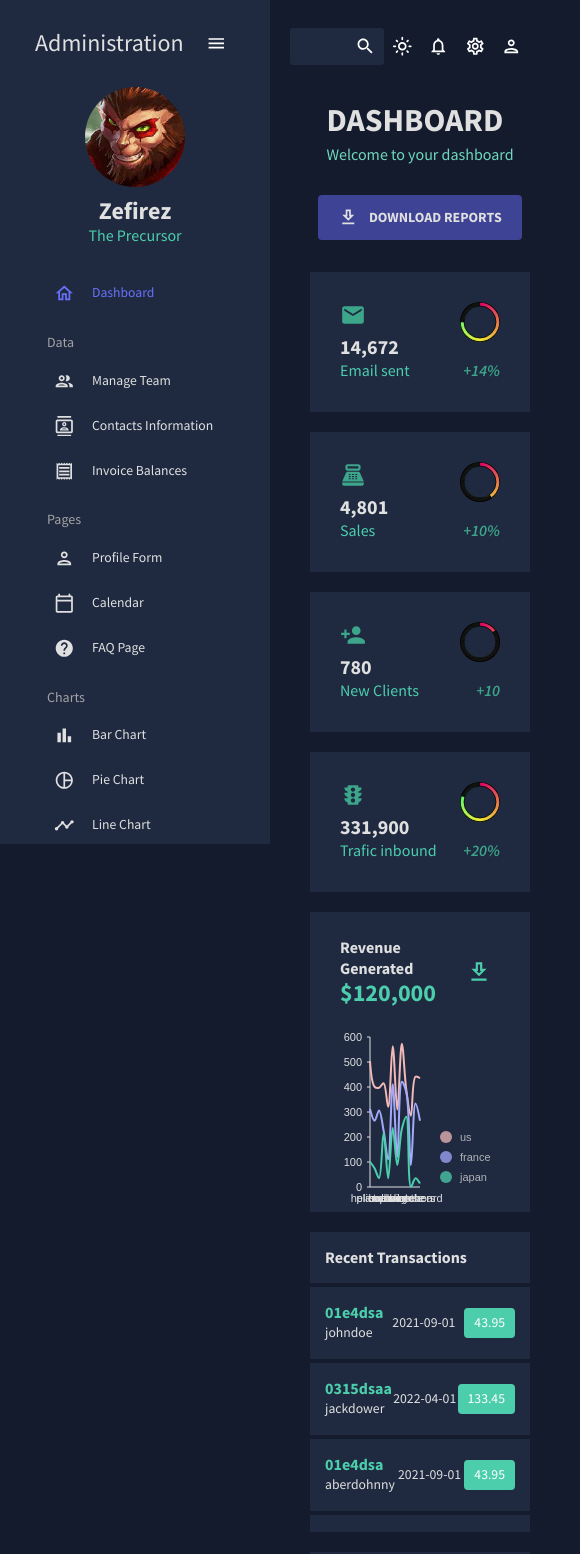
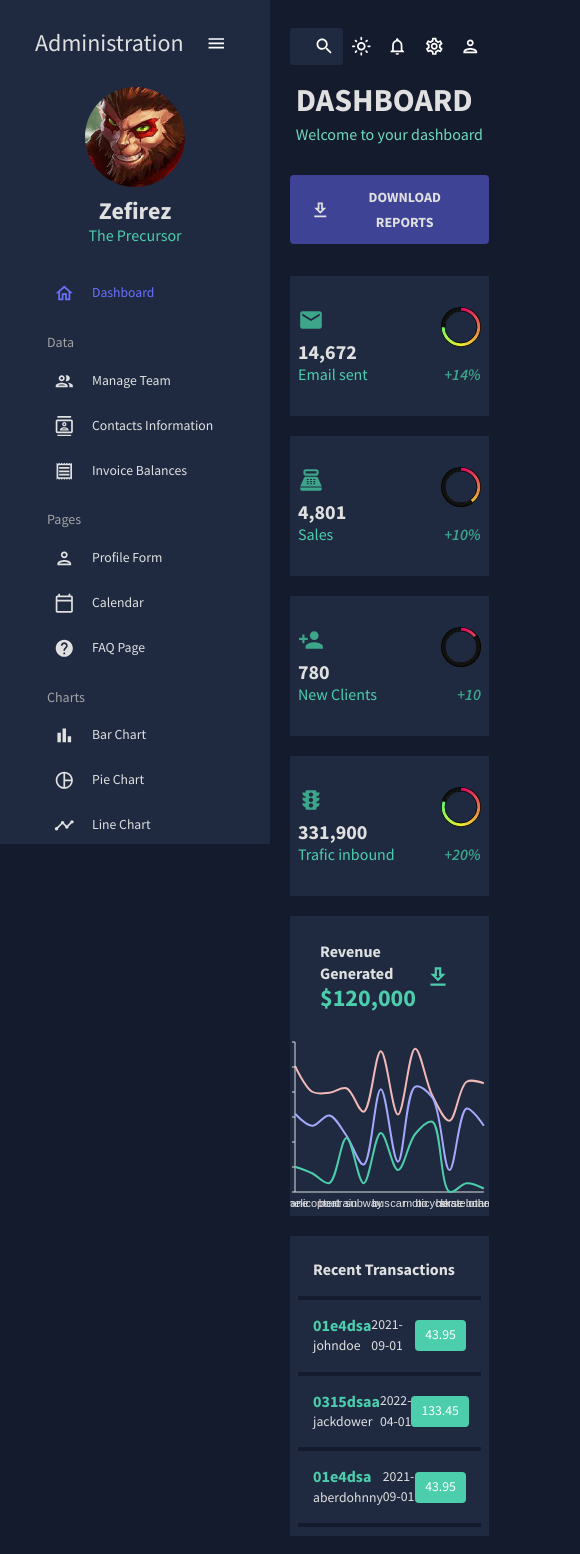
Before and after one commit to Tsumirez/react-dashboard, a React (Create React App) app: page / in a window 390 px wide. Shown: the top 1554 px of the page, 580 px wide, since content can reach past the window. Built offline with nearby package versions, Linux system fonts and the light colour scheme.

Commit message:
bar chart, line chart and dashboard rwd adjustments

```diff
--- a/package.json
+++ b/package.json
@@ -1,6 +1,6 @@
 {
   "name": "dashboard",
-  "homepage": "https://tsumirez.github.io/react-dashboard/",
+  "homepage": "https://tsumirez.github.io/react-dashboard",
   "version": "0.1.0",
   "private": true,
   "dependencies": {
--- a/src/components/BarChart.jsx
+++ b/src/components/BarChart.jsx
@@ -1,3 +1,4 @@
+import { useEffect } from "react";
 import { useTheme } from "@mui/material";
 import { ResponsiveBar } from "@nivo/bar";
 import { tokens } from "../theme";
@@ -6,6 +7,15 @@ import { mockBarData as data } from "../data/mockData";
 const BarChart = ({ isDashboard = false }) => {
     const theme = useTheme();
     const colors = tokens(theme.palette.mode);
+    let bodyElement = document.querySelector("body");
+    let bodyStyles = window.getComputedStyle(bodyElement);
+    let barChartMarginLeft = parseInt((bodyStyles.getPropertyValue("--bar-chart-margin-left")));
+    let barChartMarginRight = parseInt((bodyStyles.getPropertyValue("--bar-chart-margin-right")));
+    console.log(barChartMarginLeft);
+
+    useEffect(() => {
+        console.log("change");
+    });
 
     return (
         <div class="bar-chart">
@@ -51,7 +61,7 @@ const BarChart = ({ isDashboard = false }) => {
                 }}
                 keys={["Playstation", "Xbox", "Nitendo", "PC", "Accessories"]}
                 indexBy="quarter"
-                margin={{ top: 50, right: 0, bottom: 50, left: 50 }}
+                margin={{ top: 50, right: barChartMarginRight, bottom: 50, left: barChartMarginLeft }}
                 padding={0.3}
                 valueScale={{ type: "linear" }}
                 indexScale={{ type: "band", round: true }}
--- a/src/components/LineChart.jsx
+++ b/src/components/LineChart.jsx
@@ -6,6 +6,10 @@ import { useTheme } from "@mui/material";
 const LineChart = ({ isDashboard = false }) => {
     const theme = useTheme();
     const colors = tokens(theme.palette.mode);
+    let bodyElement = document.querySelector("body");
+    let bodyStyles = window.getComputedStyle(bodyElement);
+    let lineChartMarginLeft = parseInt((bodyStyles.getPropertyValue("--line-chart-margin-left")));
+    let lineChartMarginRight = parseInt((bodyStyles.getPropertyValue("--line-chart-margin-right")));
 
     return (
         <ResponsiveLine
@@ -44,7 +48,7 @@ const LineChart = ({ isDashboard = false }) => {
                 },
             }}
             colors={isDashboard ? { datum: "color" } : { scheme: "set1" }} // added
-            margin={{ top: 50, right: 110, bottom: 50, left: 60 }}
+            margin={{ top: 50, right: lineChartMarginRight, bottom: 50, left: lineChartMarginLeft }}
             xScale={{ type: "point" }}
             yScale={{
                 type: "linear",
--- a/src/index.css
+++ b/src/index.css
@@ -1,9 +1,23 @@
 @import url('https://fonts.googleapis.com/css2?family=Source+Sans+Pro:ital,wght@0,400;0,700;1,600&display=swap');
+
+* {
+  margin: 0;
+  padding: 0;
+  word-wrap: break-word;
+  box-sizing: border-box;
+}
 
 html, body, #root, .app {
   height: 100%;
   width: 100%;
   font-family: "Source Sans Pro",sans-serif;
+}
+
+body {
+  --bar-chart-margin-left: 30;
+  --bar-chart-margin-right: 120;
+  --line-chart-margin-left: 60;
+  --line-chart-margin-right: 110;
 }
 
 .app {
@@ -76,19 +90,17 @@ main.content {
 }
 
 .bar-chart {
-  height: 100%;
+  height:100%;
   shape-rendering: crispedges;
 }
 
 .pie-chart {
-  /* height: 100%;   */
-  width: 50%;
   margin-left: 10%;
   aspect-ratio: 1/1;
 }
 
 .bar-chart svg, .pie-chart svg {
-  min-width: 240px;
+  width: 100%;
 }
 
 /* Nivo Pie Chart arc labels font-size hack */
@@ -125,16 +137,33 @@ div[class$="MuiDataGrid-root"] {
 }
 
 @media screen and (max-width: 586px) {
+  body {
+    --bar-chart-margin-left: 0;
+    --bar-chart-margin-right: 0;
+    --line-chart-margin-left: 5;
+    --line-chart-margin-right: 5;
+  }
+
+  .top-bar {
+    padding: .5rem 0rem 1rem 0
+  }
+
   .dashboard-header {
     flex-direction: column;
     padding-bottom: 2rem;
   }
 
+  #dashboard-panels {
+    column-gap: 0;
+  }
+
   .small-panel {
     grid-column: span 12;
+    padding: .5rem;
   }
 
   .transactions-panel, .medium-panel {
     grid-column: span 12;
+    padding: .5rem;
   }
 }
--- a/src/scenes/dashboard/index.jsx
+++ b/src/scenes/dashboard/index.jsx
@@ -19,7 +19,7 @@ const Dashboard = () => {
   const colors = tokens(theme.palette.mode);
 
   return (
-    <Box m="20px">
+    <>
       <Box display='flex' justifyContent='space-between' alignItems='center' className="dashboard-header">
         <Header title="DASHBOARD" subtitle="Welcome to your dashboard" />
 
@@ -209,7 +209,7 @@ const Dashboard = () => {
           className="medium-panel grow"
           backgroundColor={colors.primary[400]}
         >
-          <Typography variant="h5" fontWeight="600" sx={{ p: "30px 30px 0 30px" }}>Sales Quantity</Typography>
+          <Typography variant="h5" fontWeight="600">Sales Quantity</Typography>
           <Box height="250px" mt="-20px">
             <BarChart isDashboard={true} />
           </Box>
@@ -226,7 +226,7 @@ const Dashboard = () => {
           </Box>
         </Box>
       </Box>
-    </Box>
+    </>
   )
 }
 
```
